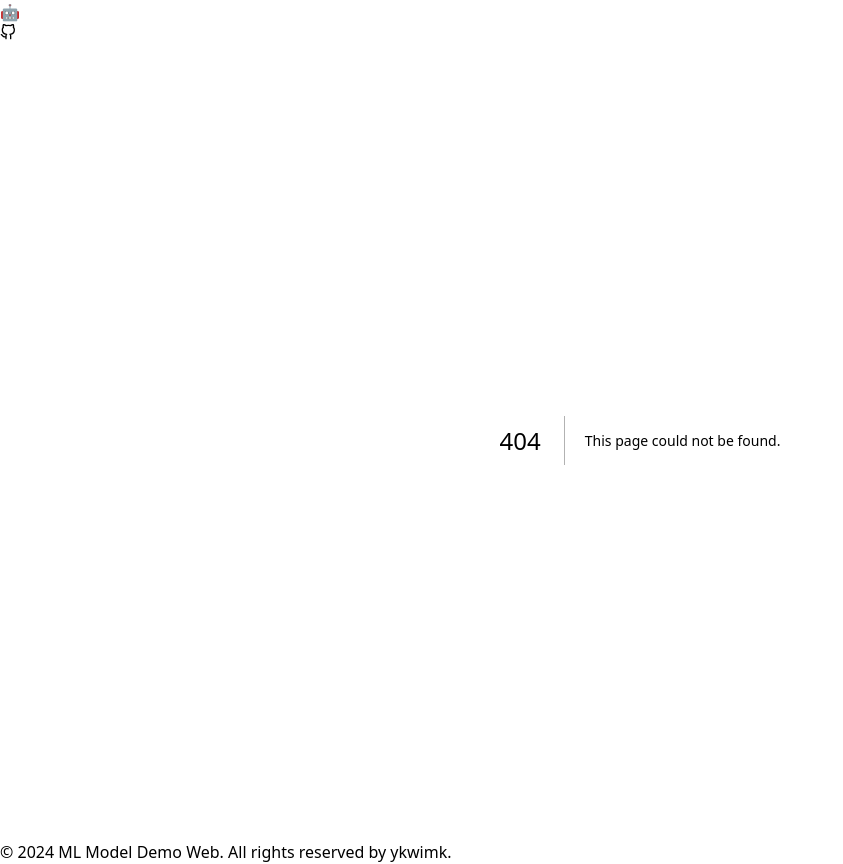
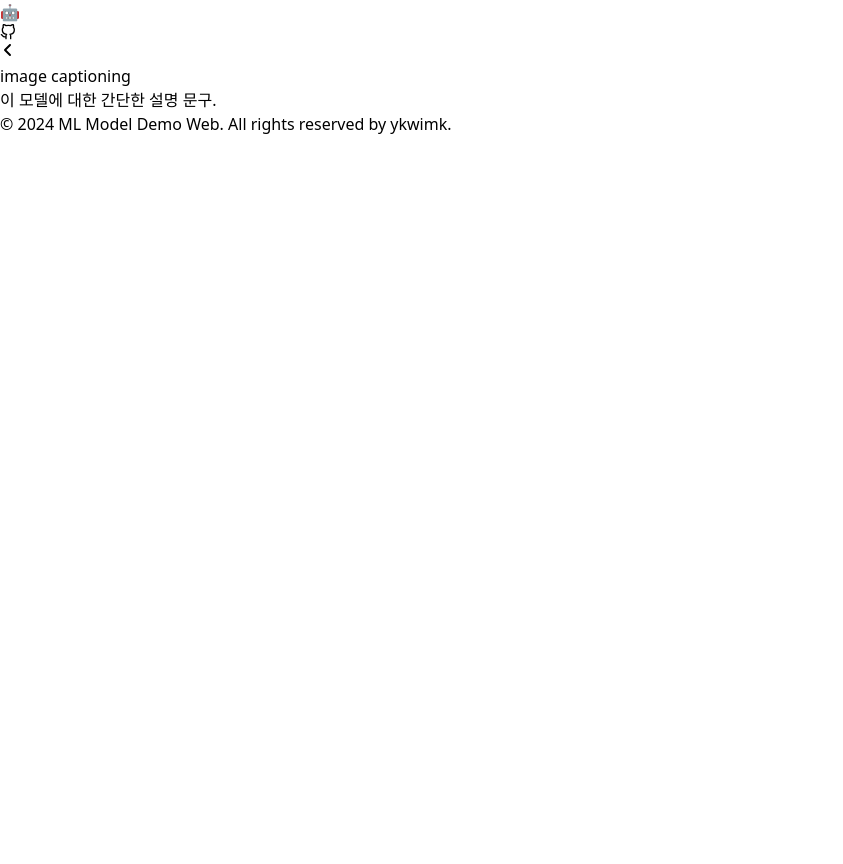
Before and after one commit to ykwimk/ml-model-web, a Next.js app: page /models/image-captioning in a window 1280 px wide. Before the commit this address had no page. Shown: the whole page, without its empty margins (0-843 px from the left). After the commit the page ends 800 px from the top, so only its background shows below. Built offline with nearby package versions, Linux system fonts and the light colour scheme.

Commit message:
feat: ML Model 상세 페이지 및 관련 컴포넌트 추가

```diff
--- /dev/null
+++ b/src/app/models/[modelId]/page.tsx
@@ -0,0 +1,21 @@
+import BackButton from '@/components/BackButton';
+
+interface Props {
+  params: { modelId: string };
+}
+
+export default function ModelDetailPage({ params }: Props) {
+  const { modelId } = params;
+
+  return (
+    <div className="space-y-6">
+      <div className="flex items-center space-x-3">
+        <BackButton />
+        <h1 className="text-2xl font-bold capitalize">
+          {modelId.replaceAll('-', ' ')}
+        </h1>
+      </div>
+      <p className="text-gray-600">이 모델에 대한 간단한 설명 문구.</p>
+    </div>
+  );
+}
--- /dev/null
+++ b/src/components/BackButton.tsx
@@ -0,0 +1,18 @@
+'use client';
+
+import { useRouter } from 'next/navigation';
+import { FaAngleLeft } from 'react-icons/fa6';
+
+export default function BackButton() {
+  const router = useRouter();
+
+  return (
+    <button
+      type="button"
+      className="rounded p-2 text-gray-700 transition hover:text-gray-900"
+      onClick={() => router.back()}
+    >
+      <FaAngleLeft />
+    </button>
+  );
+}
--- a/src/components/ModelCard.tsx
+++ b/src/components/ModelCard.tsx
@@ -10,8 +10,8 @@ interface Props {
 export default function ModelCard({ modelId, name, description }: Props) {
   return (
     <Link
-      href=""
       className="block rounded-lg border bg-white p-4 transition hover:shadow-lg"
+      href={`/models/${modelId}`}
     >
       <div className="flex items-center justify-between gap-2">
         <div>
```
